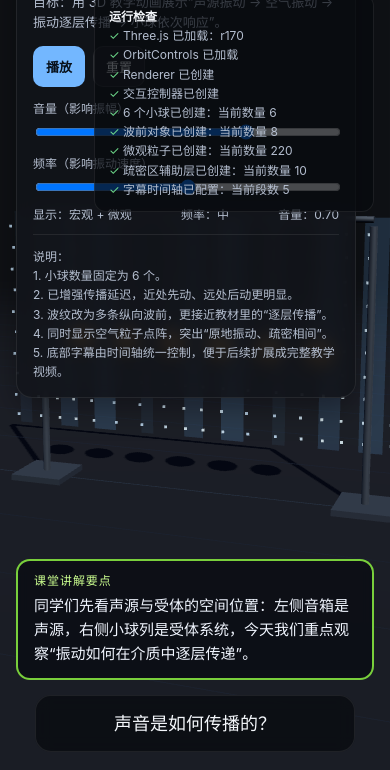
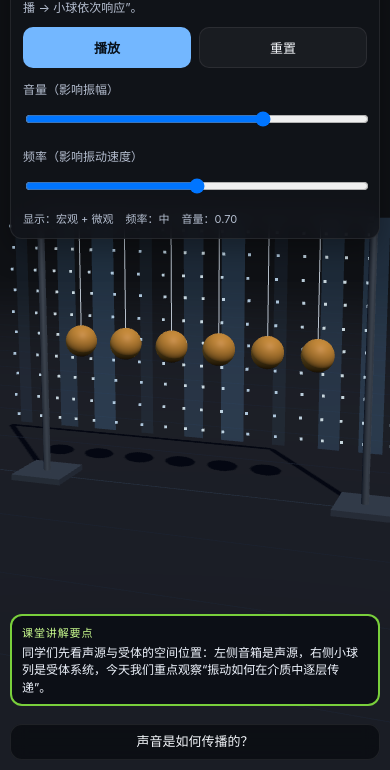
Before and after one commit to sunShineLoveMe/voice-experiment, a website built with Vite: page index.html in a window 390 px wide. Shown: the part 74-844 px from the top of the page. Built offline with nearby package versions, Linux system fonts and the light colour scheme; animation ran at ten frames a second.

Commit message:
移动端

```diff
--- a/src/style.css
+++ b/src/style.css
@@ -45,6 +45,8 @@ canvas {
   padding: 16px;
   box-shadow: 0 10px 30px rgba(0, 0, 0, 0.35);
   z-index: 10;
+  max-height: calc(100vh - 32px);
+  overflow: auto;
 }
 
 .panel h1 {
@@ -220,3 +222,107 @@ button.active {
     bottom: 90px;
   }
 }
+
+@media (max-width: 900px) {
+  .panel {
+    left: 10px;
+    top: 10px;
+    width: calc(100vw - 20px);
+    max-width: none;
+    border-radius: 12px;
+    padding: 12px;
+    max-height: 52vh;
+  }
+
+  .panel h1 {
+    font-size: 16px;
+  }
+
+  .panel p {
+    font-size: 12px;
+    margin-bottom: 10px;
+  }
+
+  .buttons button {
+    flex: 1;
+    min-width: 92px;
+    padding: 10px 8px;
+  }
+
+  .row input[type="range"] {
+    height: 28px;
+  }
+
+  .status {
+    justify-content: flex-start;
+    gap: 12px;
+    font-size: 11px;
+  }
+
+  .legend {
+    margin-top: 8px;
+    padding-top: 8px;
+    font-size: 11px;
+    line-height: 1.45;
+  }
+
+  .teaching-box {
+    left: 10px;
+    right: 10px;
+    width: auto;
+    transform: none;
+    bottom: 78px;
+    border-radius: 12px;
+    padding: 8px 10px;
+  }
+
+  .teaching-title {
+    font-size: 11px;
+    margin-bottom: 4px;
+  }
+
+  .teaching-text {
+    font-size: 13px;
+    line-height: 1.45;
+  }
+
+  .caption {
+    left: 10px;
+    right: 10px;
+    transform: none;
+    min-width: 0;
+    max-width: none;
+    bottom: 10px;
+    border-radius: 12px;
+    padding: 8px 10px;
+    font-size: 14px;
+    line-height: 1.35;
+  }
+
+  .hint,
+  .devcheck {
+    display: none;
+  }
+}
+
+@media (max-width: 560px) {
+  .panel {
+    max-height: 48vh;
+  }
+
+  .legend {
+    display: none;
+  }
+
+  .teaching-box {
+    bottom: 64px;
+  }
+
+  .teaching-text {
+    font-size: 12px;
+  }
+
+  .caption {
+    font-size: 13px;
+  }
+}
```
